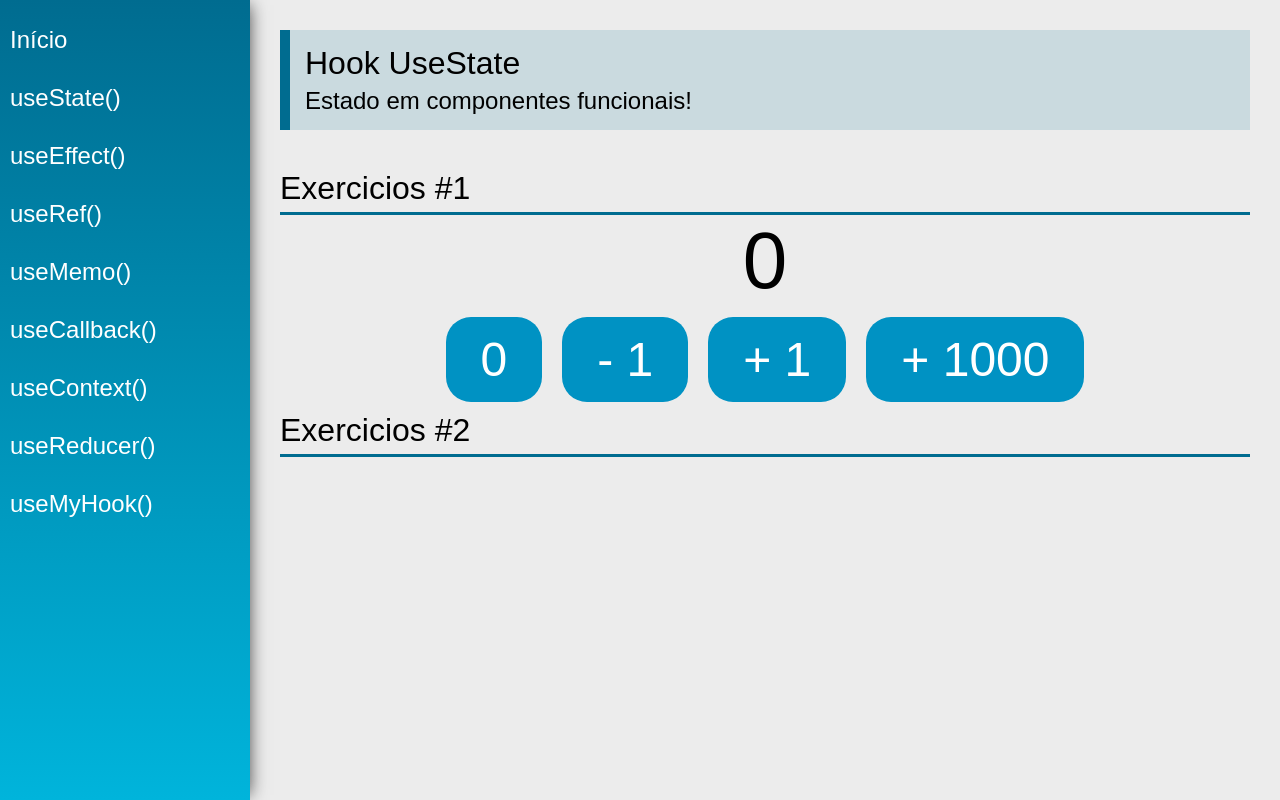
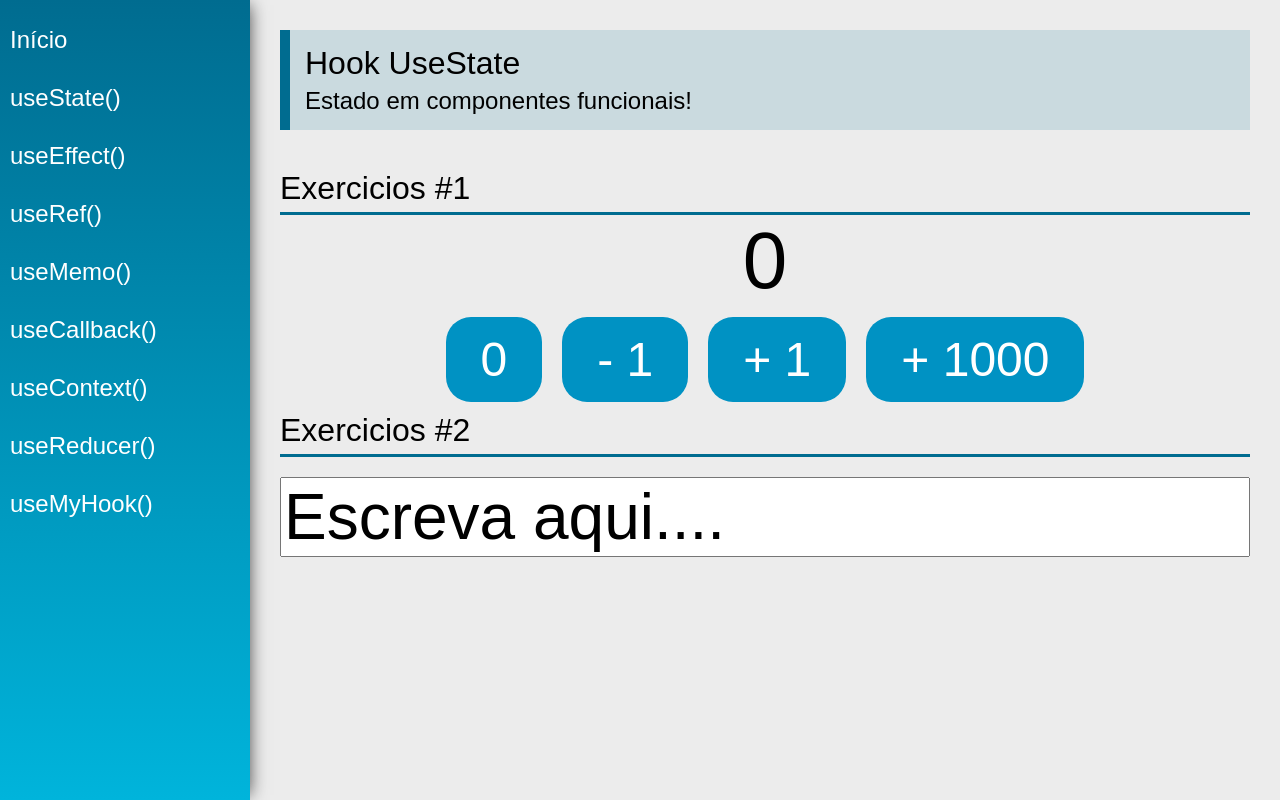
Before and after one commit to PamLeles/React-Hooks, a React (Create React App) app: page /useState in a window 1280 px wide. Built offline with nearby package versions, Linux system fonts and the light colour scheme.

Commit message:
exercise 2 with useState()

```diff
--- a/src/views/examples/UseState.jsx
+++ b/src/views/examples/UseState.jsx
@@ -3,7 +3,8 @@
 import SectionTitle from '../../components/layout/SectionTitle'
 
 const UseState = (props) => {
-    const [count, setCount] = useState(0)
+    const [count, setCount] = useState(0);
+    const [name, setName] = useState("Escreva aqui....")
 
     return (
         <div className="UseState">
@@ -15,14 +16,15 @@
             <div className="center">
                 <span className='text'>{count}</span>
                 <div>
-                    <button className="btn" onClick={() => setCount (0)}> 0</button>
-                    <button className="btn" onClick={() => setCount (count - 1)}> - 1</button>
-                    <button className="btn"onClick={() => setCount (count + 1)}> + 1</button>
-                    <button className="btn"onClick={() => setCount (current => current + 1000)}> + 1000</button>
+                    <button className="btn" onClick={() => setCount(0)}> 0</button>
+                    <button className="btn" onClick={() => setCount(count - 1)}> - 1</button>
+                    <button className="btn" onClick={() => setCount(count + 1)}> + 1</button>
+                    <button className="btn" onClick={() => setCount(current => current + 1000)}> + 1000</button>
                 </div>
             </div>
 
             <SectionTitle title="Exercicios #2" />
+            <input type="text" className="input" value={name} onChange={e=> setName(e.target.value)}/>
         </div>
     )
 }
```
